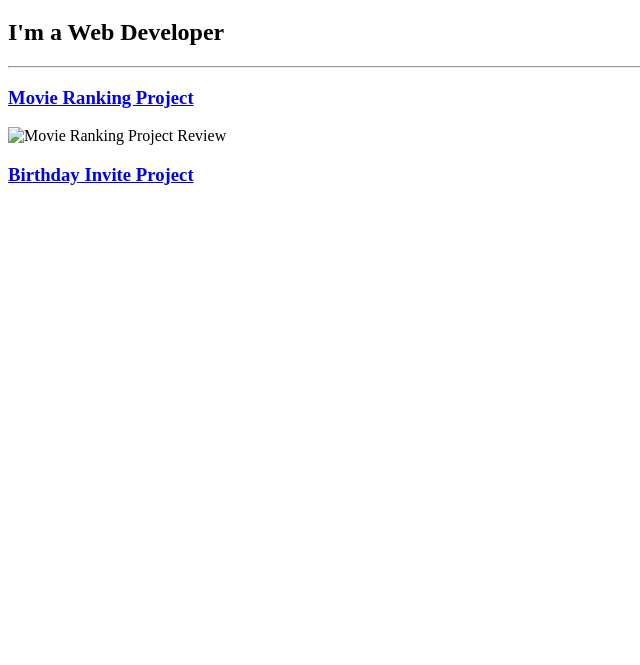
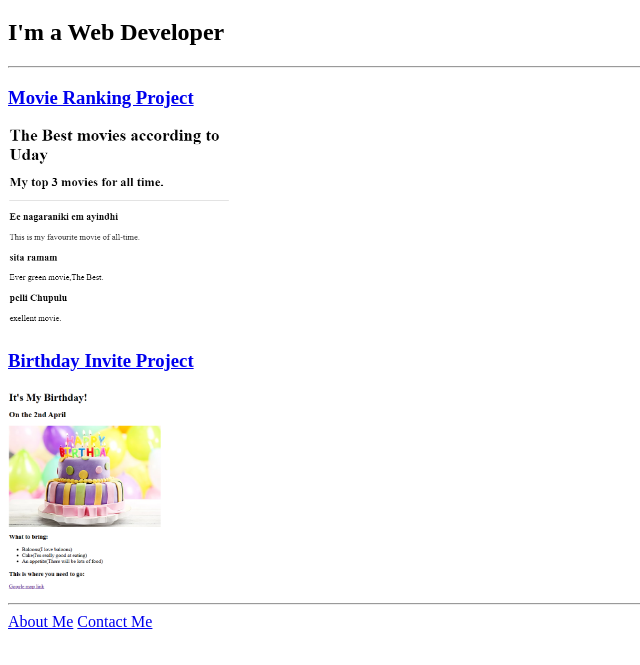
Before and after one commit to udayabhaskarpakalapati/html__portfolio, a plain HTML site: page index.html in a window 1280 px wide. Shown: the part 61-726 px from the top of the page, without its empty margins (0-640 px from the left). Drawn offline with Linux system fonts and the light colour scheme.

Commit message:
Update index.html

```diff
--- a/index.html
+++ b/index.html
@@ -1,4 +1,3 @@
-<!-- TODO 1: Create the HTML Boilerplate -->
 <!Doctype html>
 <html lang="en">
     <head>
@@ -9,25 +8,14 @@
     <h1>Uday's Portfolio</h1>
     <h2>I'm a Web Developer</h2>
     <hr />
-    <h3><a href="./public/2.4 Movie Ranking Project/index.html">Movie Ranking Project</a></h3>
-    <img src="./assets/images/Screenshot 2023-05-11 221934.png" height="200" alt="Movie Ranking Project Review"/>
-    <h3><a href="./public/3.4 Birthday Invite Project/index.html">Birthday Invite Project</a></h3>
-
+    <h3><a href="./public/movie-ranking.html">Movie Ranking Project</a></h3>
+    <img src="./assets/images/movie-ranking.png" height="200" alt="Movie Ranking Project preview"/>
+    <h3><a href="./public/birthday-invite.html">Birthday Invite Project</a></h3>
+    <img src="./assets/images/birthday-invite.png" height="200" alt="Birthday Invite Project Preview"/>
+    <hr />
+    <a href="./public/about.html">About Me<a/>
+    <a href="./public/contact.html">Contact Me<a/>
     </body>
 
 
 </html>
-
-<!-- TODO 2: Add Your previous projects' HTML into the public folder -->
-
-<!-- TODO 3: Take screenshots of your project previews and add the images to the images folder -->
-
-<!-- TODO 4: Add titles/subtitles etc. -->
-
-<!-- TODO 5: Add a link to the project pages -->
-
-<!-- TODO 6: Add images to show the project previews
-HINT for TODO 6: You can use the height attribute set to 200 to make the image smaller:
-https://developer.mozilla.org/en-US/docs/Web/HTML/Element/img#attr-height -->
-
-<!-- TODO 7: Add the Contact Me and About Me page links -->
```
